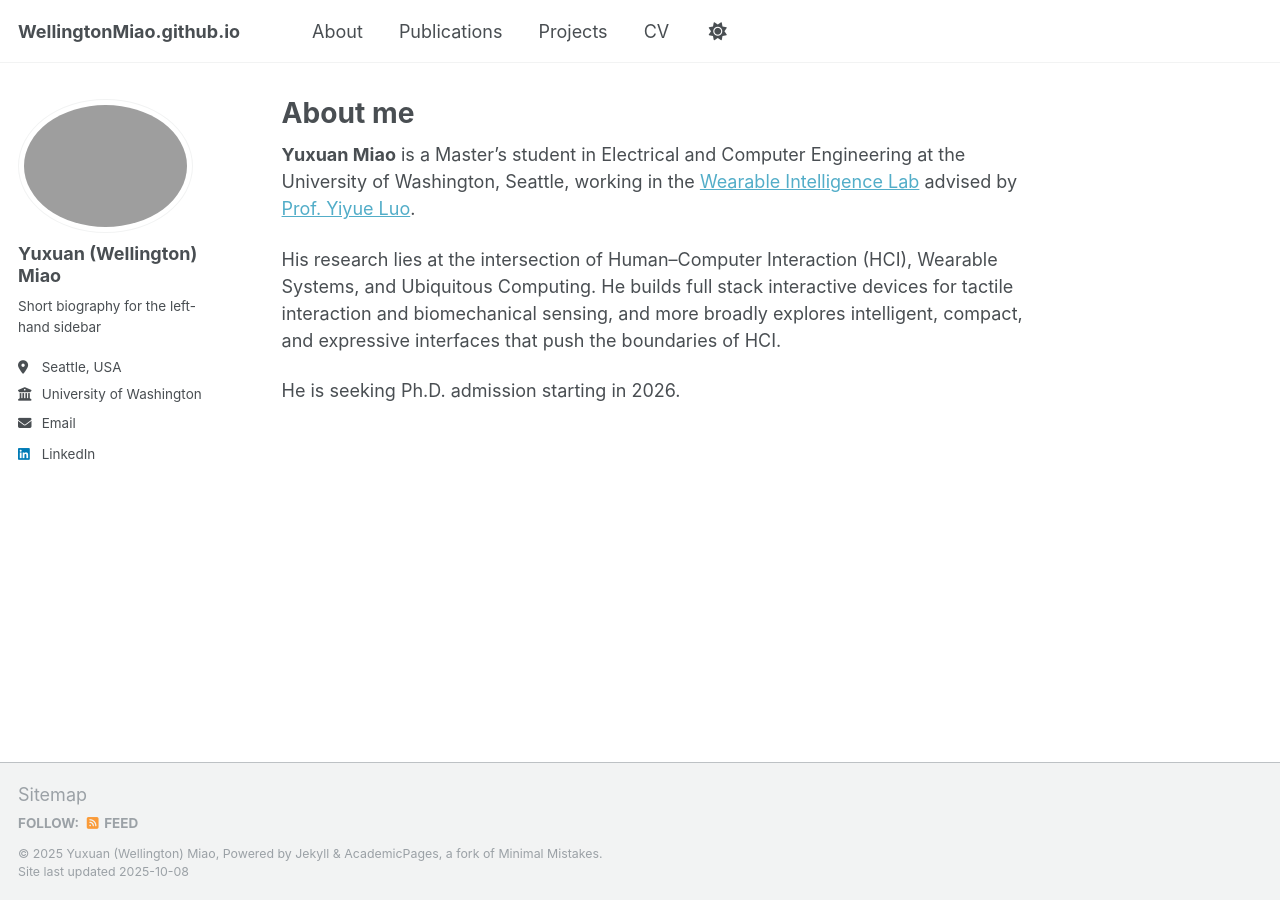
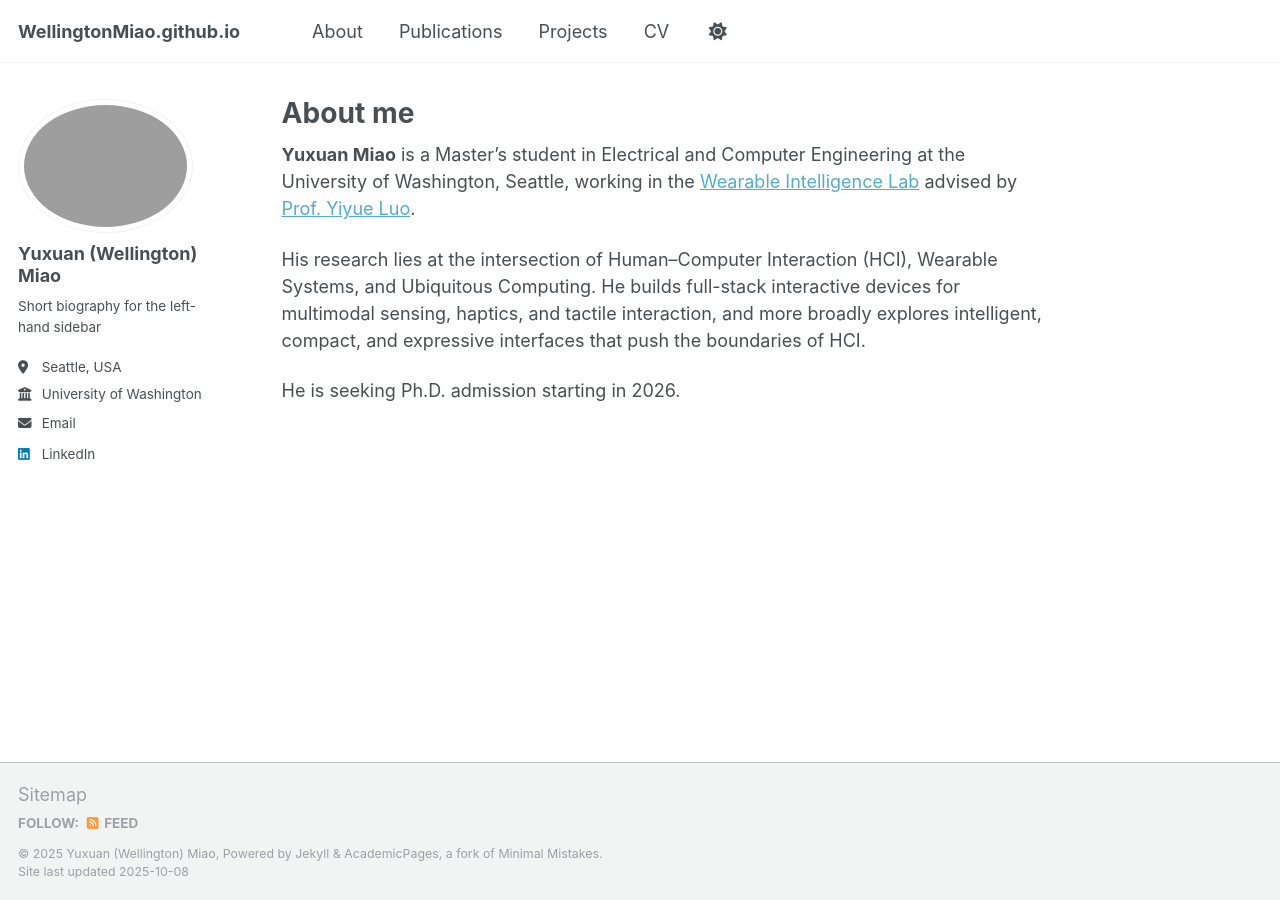
Before and after one commit to WellingtonMiao/WellingtonMiao.github.io, a Jekyll site: the page built from _pages/about.md, in a window 1280 px wide. Built offline with Jekyll 4.4.1, drawn with Linux system fonts in a browser that asks for light colours; a script that is not in the unit is left out.

Commit message:
Update about.md

```diff
--- a/_pages/about.md
+++ b/_pages/about.md
@@ -9,6 +9,6 @@ redirect_from:
 
 **Yuxuan Miao** is a Master's student in Electrical and Computer Engineering at the University of Washington, Seattle, working in the <a href="https://yyueluo.com/group.html" target="_blank" rel="noopener noreferrer">Wearable Intelligence Lab</a> advised by <a href="https://yyueluo.com/" target="_blank" rel="noopener noreferrer">Prof. Yiyue Luo</a>.
 
-His research lies at the intersection of Human–Computer Interaction (HCI), Wearable Systems, and Ubiquitous Computing. He builds full stack interactive devices for tactile interaction and biomechanical sensing, and more broadly explores intelligent, compact, and expressive interfaces that push the boundaries of HCI.
+His research lies at the intersection of Human–Computer Interaction (HCI), Wearable Systems, and Ubiquitous Computing. He builds full-stack interactive devices for multimodal sensing, haptics, and tactile interaction, and more broadly explores intelligent, compact, and expressive interfaces that push the boundaries of HCI.
 
 He is seeking Ph.D. admission starting in 2026.
```
